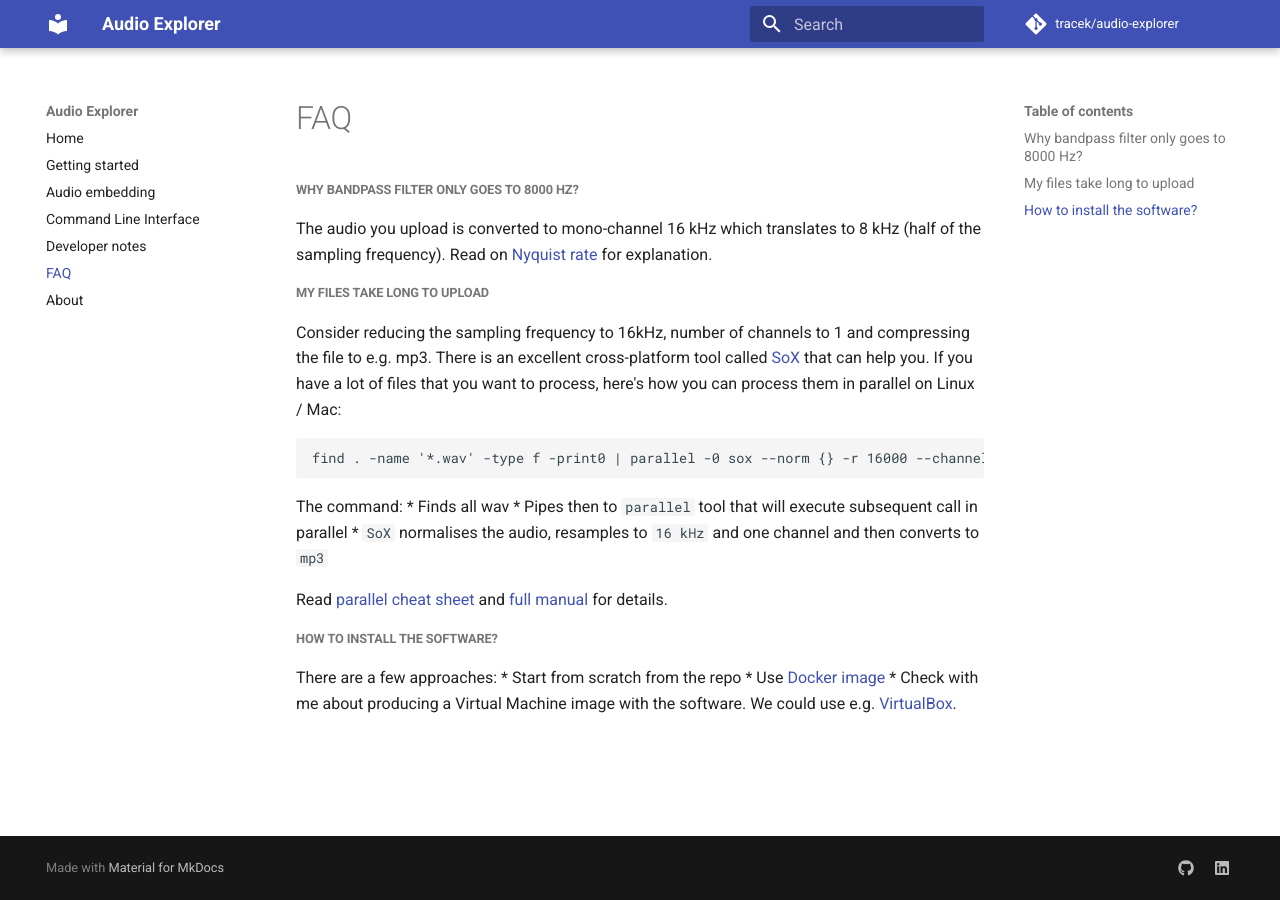
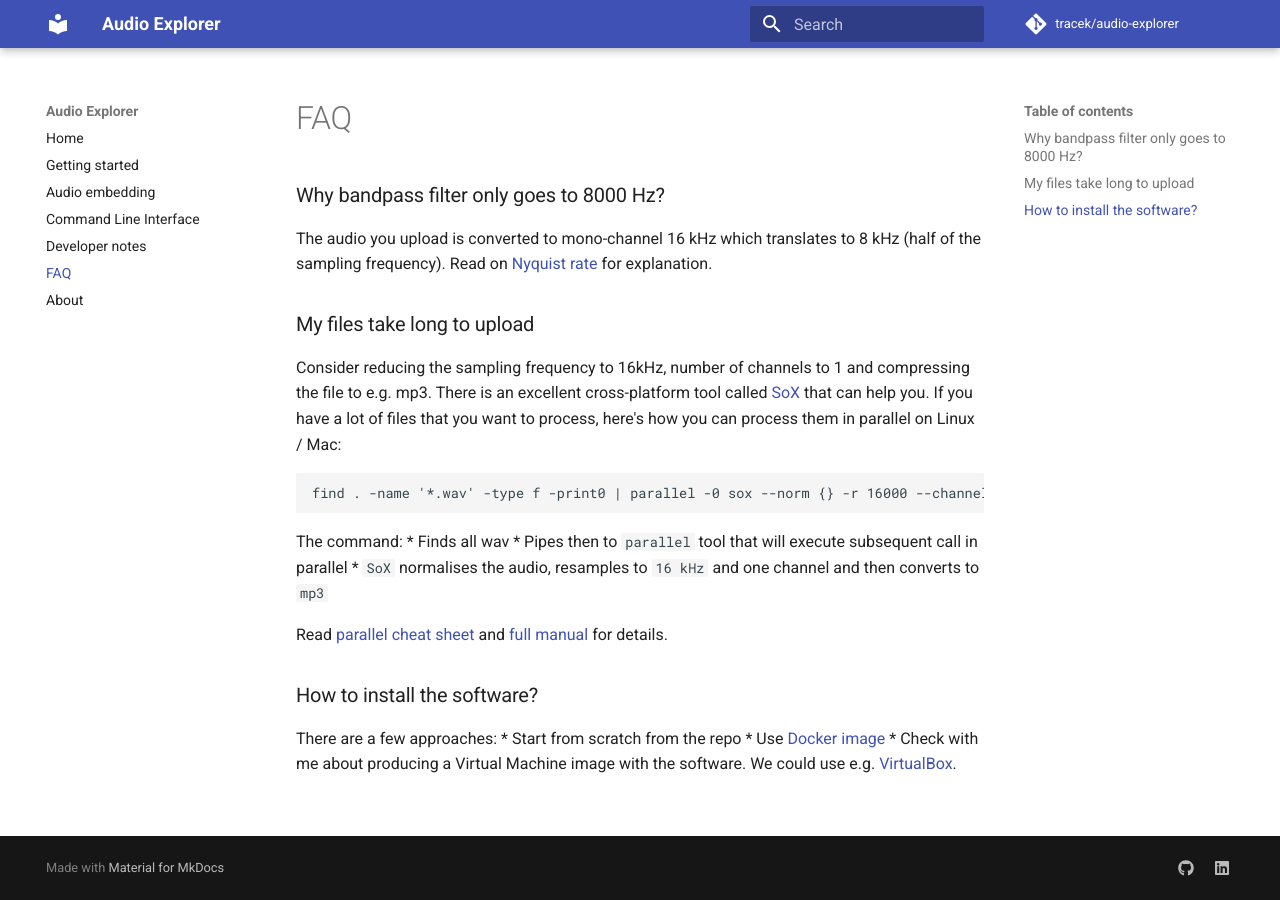
Before and after one commit to tracek/audio-explorer, an MkDocs documentation site: the page built from docs/faq.md, in a window 1280 px wide. Built offline with MkDocs 1.6.1 and Material for MkDocs 9.7.7, drawn with Linux system fonts in a browser that asks for light colours; comment, search, counter and statistics services are not loaded.

Commit message:
change header size

```diff
--- a/docs/faq.md
+++ b/docs/faq.md
@@ -1,11 +1,11 @@
 # FAQ
 
 
-##### Why bandpass filter only goes to 8000 Hz?
+### Why bandpass filter only goes to 8000 Hz?
 
 The audio you upload is converted to mono-channel 16 kHz which translates to 8 kHz (half of the sampling frequency). Read on [Nyquist rate](https://en.wikipedia.org/wiki/Nyquist_rate) for explanation.
 
-##### My files take long to upload
+### My files take long to upload
 
 Consider reducing the sampling frequency to 16kHz, number of channels to 1 and compressing the file to e.g. mp3. There is an excellent cross-platform tool called [SoX](http://sox.sourceforge.net/)  that can help you. If you have a lot of files that you want to process, here's how you can process them in parallel on Linux / Mac:
 
@@ -20,7 +20,7 @@ The command:
 
 Read [parallel cheat sheet](https://www.gnu.org/software/parallel/parallel_cheat.pdf) and [full manual](https://www.gnu.org/software/parallel/man.html) for details.
 
-##### How to install the software?
+### How to install the software?
 
 There are a few approaches:
 * Start from scratch from the repo
```
